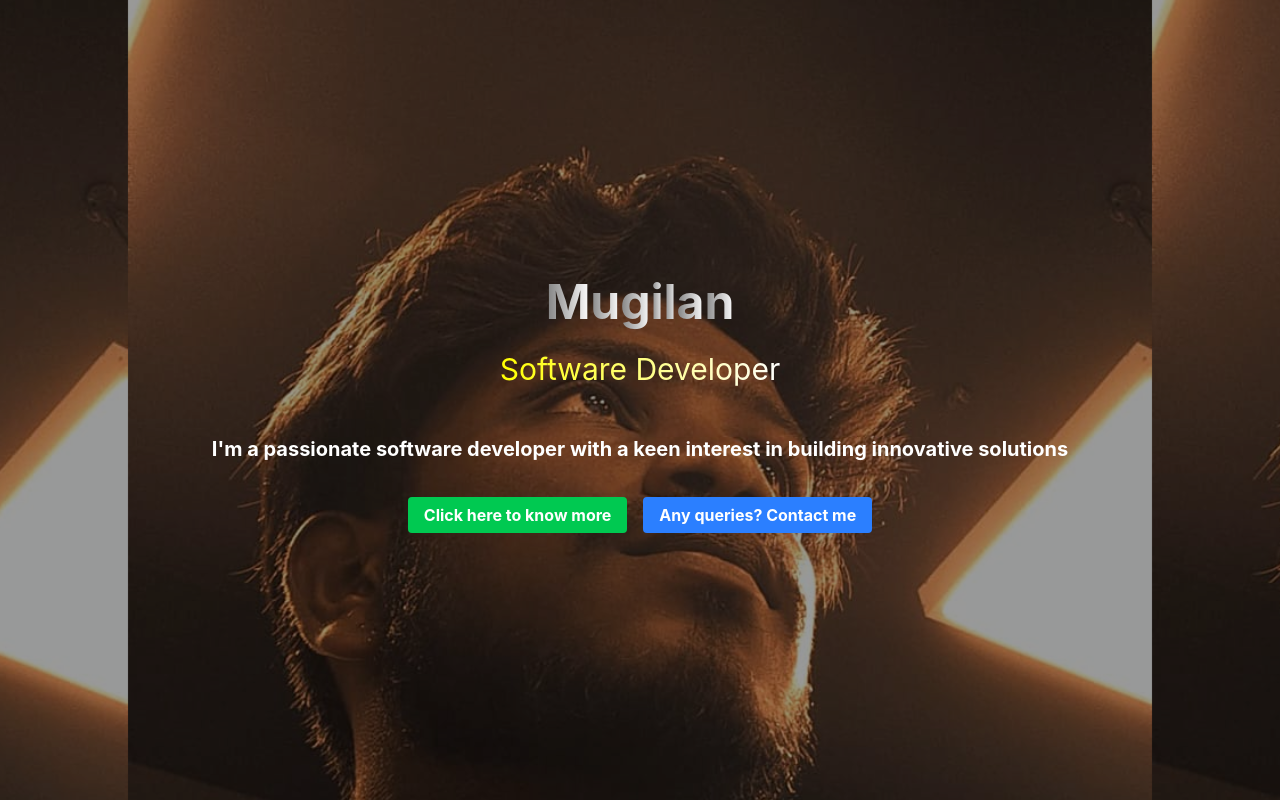
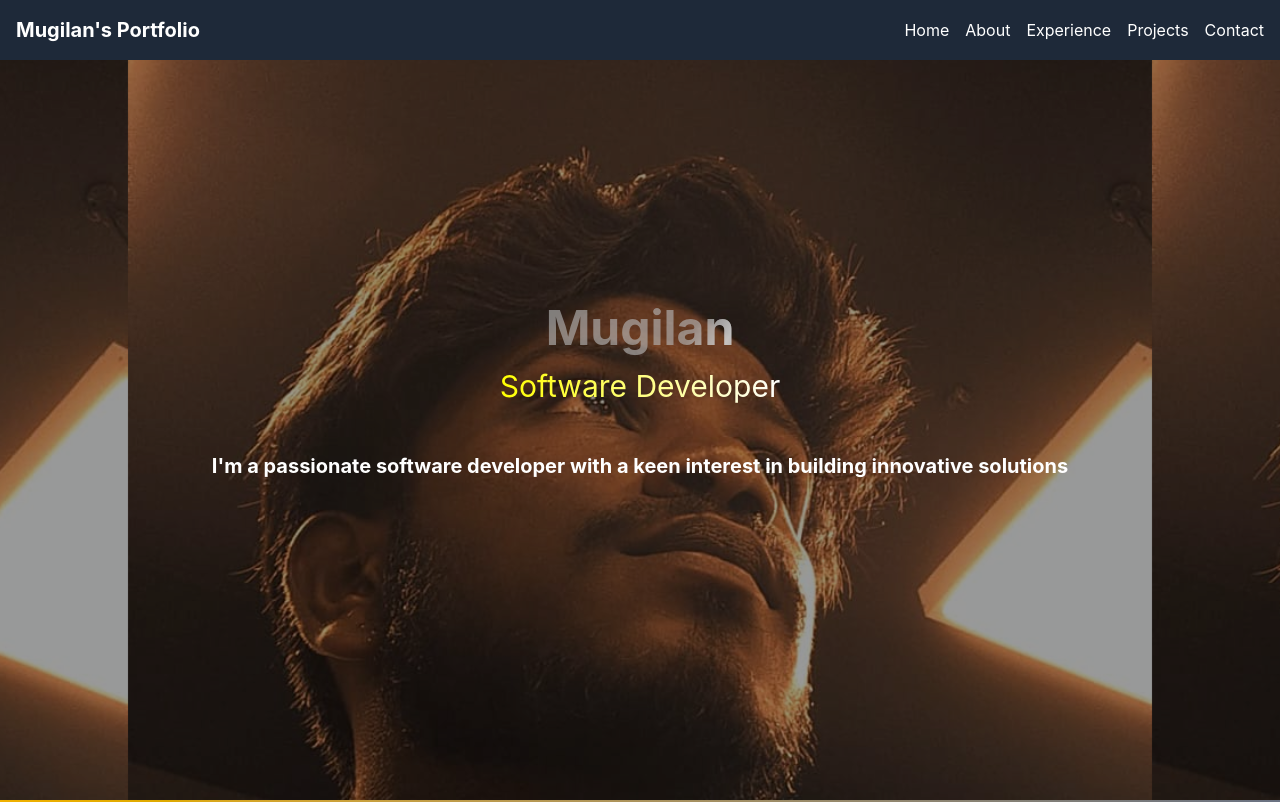
Before and after one commit to thisismugil/Portfolio, a React (Create React App) app in the folder frontend/: page / in a window 1280 px wide. Shown: the top 802 px of the page. Built offline with nearby package versions, Linux system fonts and the light colour scheme.

Commit message:
file changes

```diff
--- a/frontend/src/App.js
+++ b/frontend/src/App.js
@@ -6,18 +6,20 @@ import Education from "./pages/Education"
 import Experience from "./pages/Experience"
 import Projects from "./pages/Projects"
 import Contact from "./pages/Contact"
+import Portfolio from "./pages/Portfolio"
 
 function App() {
   return (
     <Router>
       <div className="min-h-screen bg-gray-100">
         <Routes>
-          <Route path="/" element={<Home />} />
+          <Route path="/home" element={<Home />} />
           <Route path="/about" element={<About />} />
           <Route path="/education" element={<Education />} />
           <Route path="/experience" element={<Experience />} />
           <Route path="/projects" element={<Projects />} />
           <Route path="/contact" element={<Contact />} />
+          <Route path="/" element={<Portfolio />} />
         </Routes>
       </div>
     </Router>
--- /dev/null
+++ b/frontend/src/components/Shinytext.jsx
@@ -0,0 +1,19 @@
+const ShinyText = ({ text, disabled = false, speed = 5, className = '' }) => {
+    const animationDuration = `${speed}s`;
+
+    return (
+      <div
+        className={`text-[#b5b5b5a4] bg-clip-text inline-block ${disabled ? '' : 'animate-shine'} ${className}`}
+        style={{
+          backgroundImage: 'linear-gradient(120deg, rgba(255, 255, 255, 0) 40%, rgba(255, 255, 255, 0.8) 50%, rgba(255, 255, 255, 0) 60%)',
+          backgroundSize: '200% 100%',
+          WebkitBackgroundClip: 'text',
+          animationDuration: animationDuration,
+        }}
+      >
+        {text}
+      </div>
+    );
+  };
+
+  export default ShinyText;
--- a/frontend/src/pages/Home.js
+++ /dev/null
@@ -1,83 +0,0 @@
-import { Link } from "react-router-dom";
-import profile from "../components/assets/profile.jpg"; // Adjust path if necessary
-import { useEffect, useState } from "react";
-
-function Home() {
-  const name = "Mugilan".split(""); // Split name into an array of letters
-  const [animated, setAnimated] = useState(false);
-
-  useEffect(() => {
-    setTimeout(() => setAnimated(true), 100);
-  }, []);
-
-  return (
-    <div className="relative w-full h-screen overflow-hidden">
-      {/* Background Image */}
-      <div
-        className="absolute inset-0 bg-cover bg-center"
-        style={{
-          backgroundImage: `url(${profile})`,
-          backgroundSize: "80%", // Zoomed out by 30%
-          backgroundPosition: "center",
-          filter: "brightness(0.6)", // Darken image for readability
-        }}
-      ></div>
-
-      {/* Content on top of the background */}
-      <div className="relative z-10 flex flex-col items-center justify-center h-screen text-white text-center">
-        {/* Animated Name with Gradient */}
-        <h1 className="text-5xl font-bold mb-4 flex leading-[1.2] overflow-visible">
-          {name.map((letter, index) => (
-            <span
-              key={index}
-              className={`inline-flex transition-opacity duration-500 ${
-                animated ? "opacity-100" : "opacity-0"
-              }`}
-              style={{
-                transitionDelay: `${index * 200}ms`,
-                background: "linear-gradient(to right, gray, white)",
-                WebkitBackgroundClip: "text",
-                WebkitTextFillColor: "transparent",
-                paddingBottom: "5px", // Prevents text cut-off
-              }}
-            >
-              {letter}
-            </span>
-          ))}
-        </h1>
-
-        {/* Subtitle with Gradient */}
-        <h2
-          className="text-3xl mb-8 leading-[1.2] overflow-visible"
-          style={{
-            background: "linear-gradient(to right, yellow, white)",
-            WebkitBackgroundClip: "text",
-            WebkitTextFillColor: "transparent",
-          }}
-        >
-          Software Developer
-        </h2>
-
-        <p className="text-xl max-w-4xl font-bold text-center text-white p-4 ">
-          I'm a passionate software developer with a keen interest in building innovative solutions
-        </p>
-        <div className="mt-6 space-x-4">
-          <Link
-            to="/about"
-            className="bg-green-500 hover:bg-green-600 text-white font-bold py-2 px-4 rounded transition duration-300"
-          >
-            Click here to know more
-          </Link>
-          <Link
-            to="/contact"
-            className="bg-blue-500 hover:bg-blue-600 text-white font-bold py-2 px-4 rounded transition duration-300"
-          >
-            Any queries? Contact me
-          </Link>
-        </div>
-      </div>
-    </div>
-  );
-}
-
-export default Home;
--- /dev/null
+++ b/frontend/src/pages/Home.jsx
@@ -0,0 +1,46 @@
+import React, { useEffect, useState } from "react";
+import profile from "../components/assets/profile.jpg";
+import ShinyText from "../components/Shinytext"; // Import the ShinyText component
+
+const Home = ({ id }) => {
+  const name = "Mugilan";
+  const [animated, setAnimated] = useState(false);
+
+  useEffect(() => {
+    setTimeout(() => setAnimated(true), 100);
+  }, []);
+
+  return (
+    <section id={id} className="relative w-full h-screen overflow-hidden">
+      <div
+        className="absolute inset-0 bg-cover bg-center"
+        style={{
+          backgroundImage: `url(${profile})`,
+          backgroundSize: "80%",
+          backgroundPosition: "center",
+          filter: "brightness(0.6)",
+        }}
+      ></div>
+      <div className="relative z-10 flex flex-col items-center justify-center h-screen text-white text-center">
+        <h1 className="text-5xl font-bold mb-4 flex leading-[1.2] overflow-visible">
+          <ShinyText text={name} speed={3} className="text-5xl font-bold" />
+        </h1>
+        <h2
+          className="text-3xl mb-8 leading-[1.2] overflow-visible"
+          style={{
+            background: "linear-gradient(to right, yellow, white)",
+            WebkitBackgroundClip: "text",
+            WebkitTextFillColor: "transparent",
+          }}
+        >
+          Software Developer
+        </h2>
+        <p className="text-xl max-w-4xl font-bold text-center text-white p-4">
+          I'm a passionate software developer with a keen interest in building innovative solutions
+        </p>
+      </div>
+    </section>
+  );
+};
+
+export default Home;
--- /dev/null
+++ b/frontend/src/pages/Portfolio.jsx
@@ -0,0 +1,42 @@
+import React from "react";
+import Home from "./Home";
+import About from "./About";
+import Experience from "./Experience";
+import Projects from "./Projects";
+import Contact from "./Contact";
+
+function Portfolio() {
+  const scrollToSection = (sectionId) => {
+    const element = document.getElementById(sectionId);
+    if (element) {
+      element.scrollIntoView({ behavior: "smooth" });
+    } else {
+      console.warn(`Element with id "${sectionId}" not found.`);
+    }
+  };
+
+  return (
+    <div>
+      <nav className="fixed top-0 w-full bg-gray-800 text-white p-4 z-20">
+        <div className="container mx-auto flex justify-between items-center">
+          <div className="text-xl font-bold">Mugilan's Portfolio</div>
+          <div className="space-x-4">
+            <button onClick={() => scrollToSection("home")}>Home</button>
+            <button onClick={() => scrollToSection("about")}>About</button>
+            <button onClick={() => scrollToSection("experience")}>Experience</button>
+            <button onClick={() => scrollToSection("projects")}>Projects</button>
+            <button onClick={() => scrollToSection("contact")}>Contact</button>
+          </div>
+        </div>
+      </nav>
+
+      <Home id="home" />
+      <About id="about" />
+      <Experience id="experience" />
+      <Projects id="projects" />
+      <Contact id="contact" />
+    </div>
+  );
+}
+
+export default Portfolio;
```
Also changed, not shown: frontend/package.json (+6 -2 lines), frontend/src/pages/About.jsx (renamed from frontend/src/pages/About.js), frontend/src/pages/Contact.jsx (renamed from frontend/src/pages/Contact.js), frontend/src/pages/Education.jsx (renamed from frontend/src/pages/Education.js), frontend/src/pages/Experience.jsx (renamed from frontend/src/pages/Experience.js), frontend/src/pages/Projects.jsx (renamed from frontend/src/pages/Projects.js), 1 other file (tests, documents, lock files or other folders).
